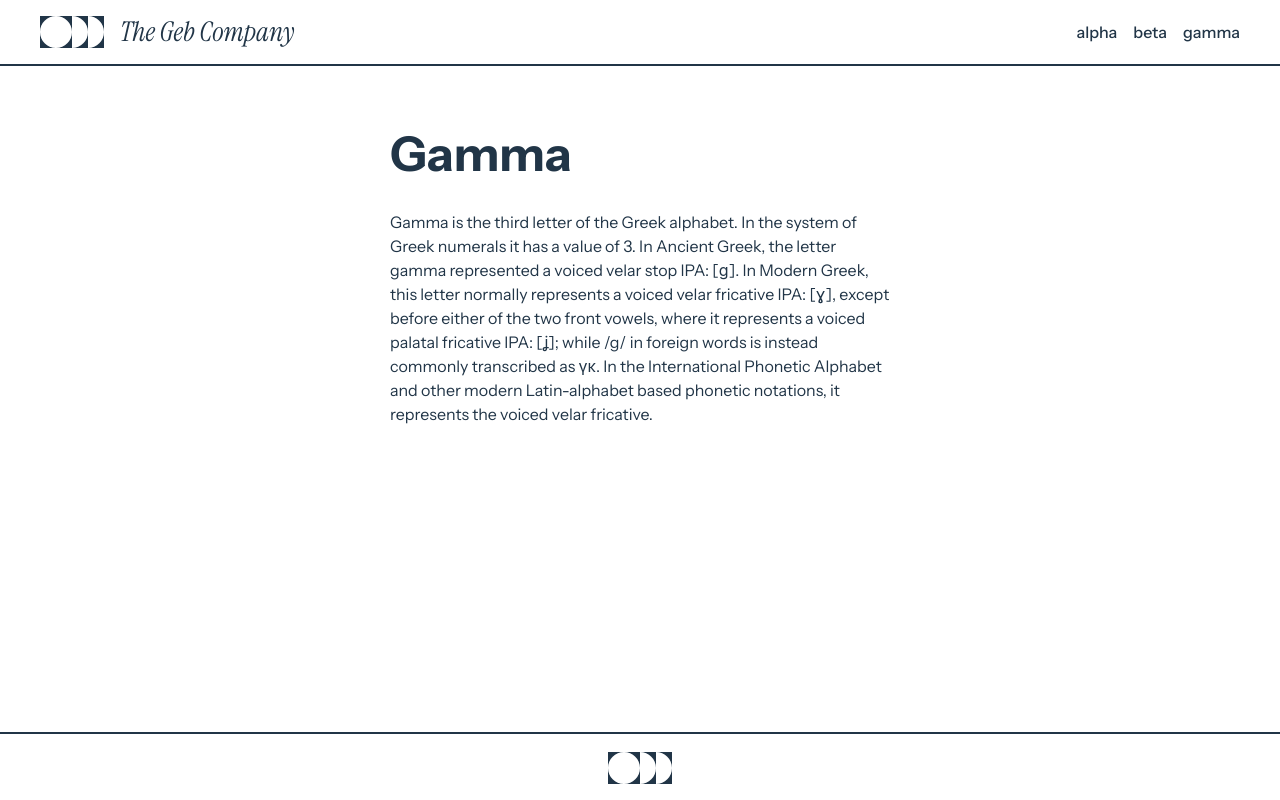
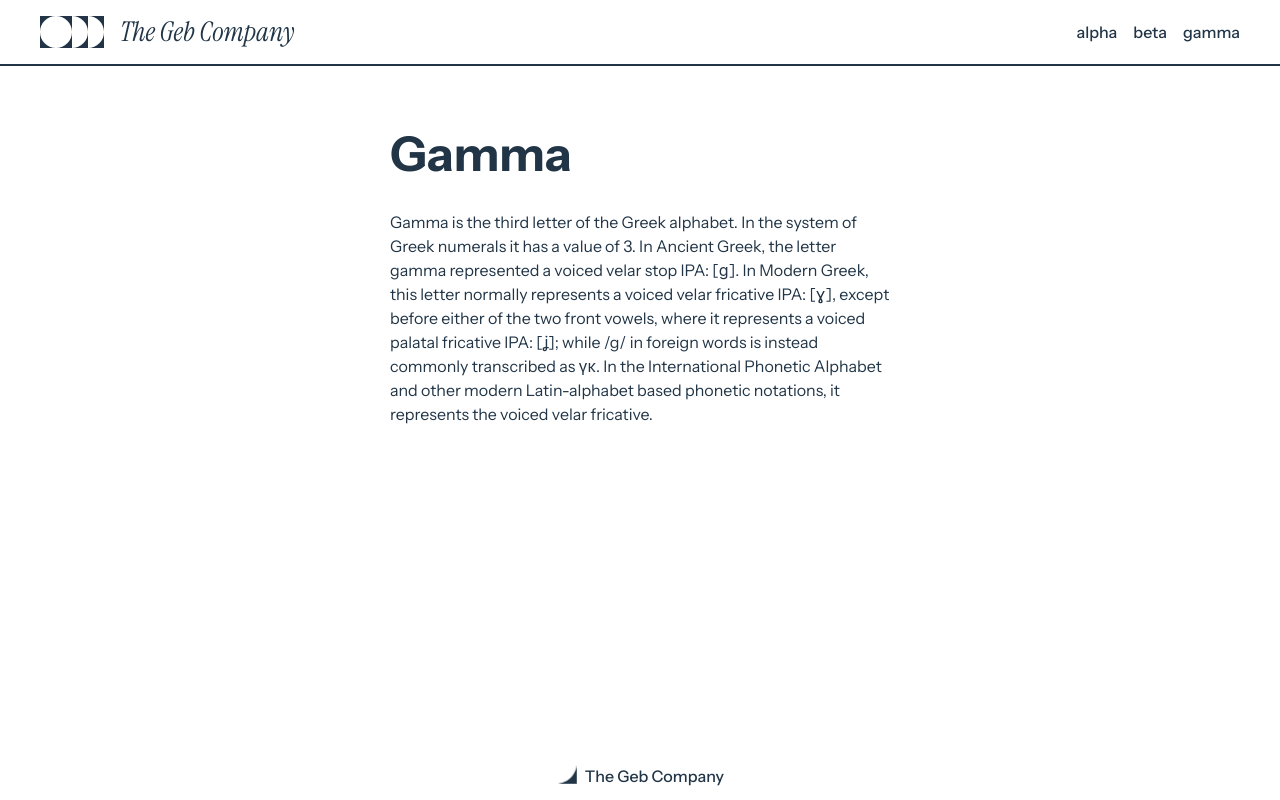
Before and after one commit to underscoregeb/geb-co-again, a React (Vite) app: page /gamma in a window 1280 px wide. Built offline with nearby package versions, Linux system fonts and the light colour scheme.

Commit message:
footer tweaks

```diff
--- a/src/components/footer/footer.css
+++ b/src/components/footer/footer.css
@@ -1,5 +1,5 @@
 footer {
-    border-top: 1px solid;
+    /* border-top: 1px solid;  */
     margin-top: auto;
 }
 
@@ -7,7 +7,6 @@ footer {
     display: flex;
     flex-direction: column;
     align-items: center;
-    /* justify-content: space-between; */
     gap: 1em;
 
     padding: 1em;
@@ -16,10 +15,20 @@ footer {
     margin: 0 auto;
 }
 
-#bottomlinks {
+
+#copyright {
     display: inline-flex;
-    gap: 1em;
-    align-items: center;
+    align-items: end;
+    gap: 0.5em;
+}
+#copyright .icon-quarter {
+    height: 1.3em;
+    transform: rotate(180deg);
+}
+#copyright p {
+    height: 1em;
+    line-height: 1em;
+    margin: 0;
 }
 
 
@@ -34,13 +43,3 @@ footer a, footer a:hover {
         text-decoration-thickness: 1px; /* Adjust thickness if needed */
     }
 }
-
-/* cute animation */
-footer .grid-item {
-    transition: transform 150ms ease, filter 300ms ease;
-}
-footer a:hover .grid-item {
-    transform: rotate(calc(180deg + var(--currentRotation, 0deg)));
-    will-change: filter; /* webkit nonsense */
-    filter: drop-shadow(0 0 0.5rem currentColor);
-}
--- a/src/components/footer/footer.jsx
+++ b/src/components/footer/footer.jsx
@@ -1,6 +1,7 @@
 import React from 'react';
 import './footer.css';
 import Logo from '../logo/logo';
+import Quarter from '../logo/quarter';
 import { Link } from 'react-router-dom'; // Import Link
 
 function bottomNav() {
@@ -8,8 +9,9 @@ function bottomNav() {
     <>
     <footer>
       <div id="bottomnav">
-        <Link id="bottomlogo" to="/"> {/* Use Link for the home page */}
-          <Logo />
+        <Link id='copyright' to="/"> {/* Use Link for the home page */}
+          <Quarter className="icon-quarter"/>
+          <p>The Geb Company</p>
         </Link>
       </div>
     </footer>
```
